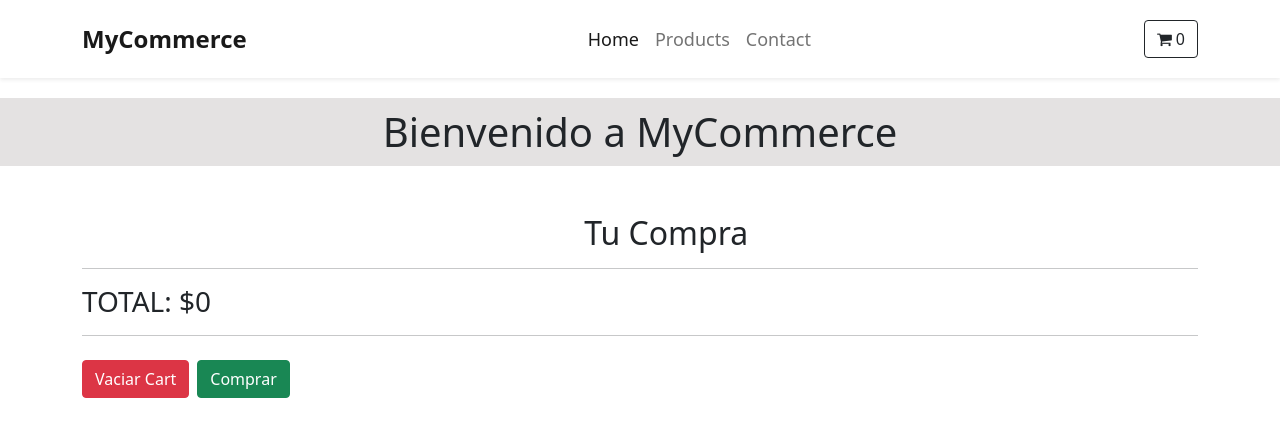
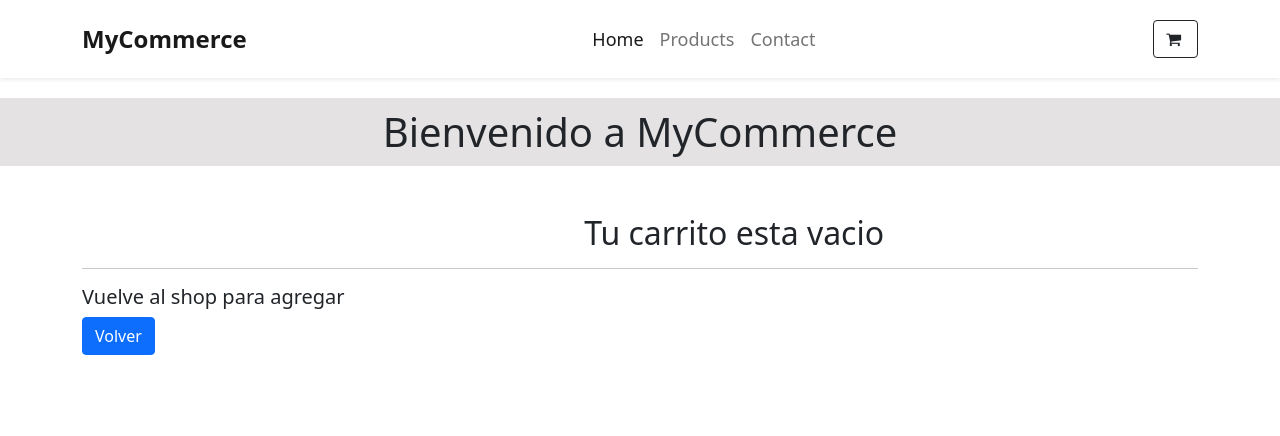
Before and after one commit to francasanas/CoderProyectoReact, a React (Create React App) app: page /Cart in a window 1280 px wide. Shown: the top 436 px of the page. Built offline with nearby package versions, Linux system fonts and the light colour scheme.

Commit message:
entregaCartView

```diff
--- a/src/components/Cart/Cart.js
+++ b/src/components/Cart/Cart.js
@@ -3,6 +3,7 @@ import { CartContext } from '../../context/CartContext'
 import Typography from '@mui/material/Typography';
 import CardContent from '@mui/material/CardContent';
 import DeleteIcon from '@mui/icons-material/Delete';
+import { Link } from 'react-router-dom'
 
 const Cart = () => {
 
@@ -10,6 +11,16 @@ const Cart = () => {
 
     return (
         <div className='container my-5'>
+            {
+                cart.length === 0 ?
+                <div>
+                    <h2>Tu carrito esta vacio</h2>
+                    <hr/>
+                    <h5>Vuelve al shop para agregar</h5>
+                    <Link to={'/'} className='btn btn-primary'>Volver</Link>
+                </div>
+                :
+                <>
                         <h2>Tu Compra</h2>
                         <hr/>
                         {
@@ -23,9 +34,9 @@ const Cart = () => {
                                             <p>Cantidad: {item.cantidad}</p>
                                         </Typography>
                                         <Typography className='' variant="body2 h5" color="text.secondary">
-                                <h5>Precio: ${item.precio *item.cantidad}</h5>
+                                            <h5>Precio: ${item.precio * item.cantidad}</h5>
                                         </Typography>
-                            <button className='btn btn-danger' onClick={()=> removeItem(item.id)}><DeleteIcon/></button>
+                                        <button className='btn btn-danger' onClick={() => removeItem(item.id)}><DeleteIcon/></button>
                                         <hr/>
                                     </CardContent>
                                 </div>
@@ -35,7 +46,8 @@ const Cart = () => {
                         <hr/>
                         <button className='btn btn-danger' onClick={emptyCart}>Vaciar Cart</button>
                         <button className='btn btn-success m-2'>Comprar</button>
-
+                </>
+            }
         </div>
     )
 }
--- a/src/components/CartWidget/CartWidget.js
+++ b/src/components/CartWidget/CartWidget.js
@@ -10,7 +10,7 @@ const CartWidget = () => {
         <div>
             <div className='buttons'>
                 <Link to='/Cart' className='btn btn-outline-dark ms-2'>
-                    <i className="fa fa-shopping-cart me-1"></i><span>{cartQuantity()}</span>
+                    <i className="fa fa-shopping-cart me-1"></i><span>{cartQuantity() || ''}</span>
                 </Link>
             </div>
         </div>
```
Lines whose indentation alone changed are shown as unchanged.
